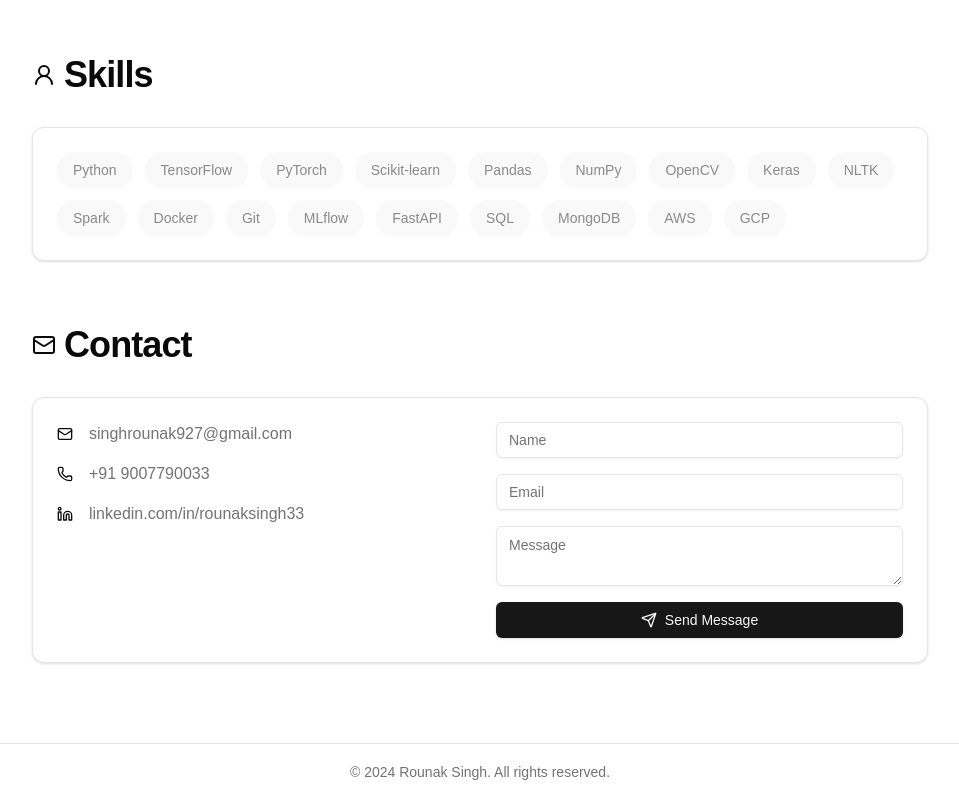
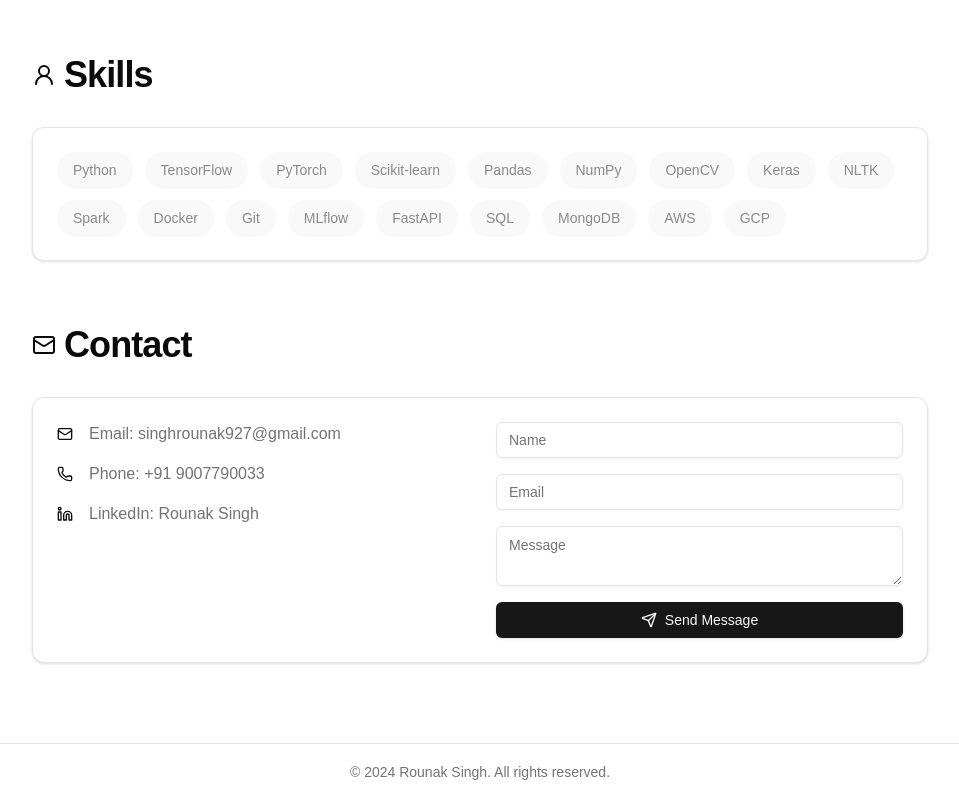
Before and after one commit to RounakS33/portfolio, a Next.js app: page / in a window 1280 px wide. Shown: the part 1724-2524 px from the top of the page, without its empty margins (160-1119 px from the left). Built offline with nearby package versions, Linux system fonts and the light colour scheme.

Commit message:
Minor changes

```diff
--- a/components/portfolio.tsx
+++ b/components/portfolio.tsx
@@ -410,13 +410,13 @@ export default function Portfolio() {
                   <div className="flex items-center space-x-4">
                     <Mail className="h-4 w-4" />
                     <Link href="mailto:singhrounak927@gmail.com" className="text-muted-foreground hover:underline dark:text-white/70 dark:hover:text-white">
-                    singhrounak927@gmail.com
+                      Email: singhrounak927@gmail.com
                     </Link>
                   </div>
                   <div className="flex items-center space-x-4">
                     <Phone className="h-4 w-4" />
                     <Link href="tel:+919007790033" className="text-muted-foreground hover:underline dark:text-white/70 dark:hover:text-white">
-                      +91 9007790033
+                      Phone: +91 9007790033
                     </Link>
                   </div>
                   <div className="flex items-center space-x-4">
@@ -427,7 +427,7 @@ export default function Portfolio() {
                       rel="noopener noreferrer"
                       className="text-muted-foreground hover:underline dark:text-white/70 dark:hover:text-white"
                     >
-                      linkedin.com/in/rounaksingh33
+                      LinkedIn: Rounak Singh
                     </Link>
                   </div>
                 </div>
```
